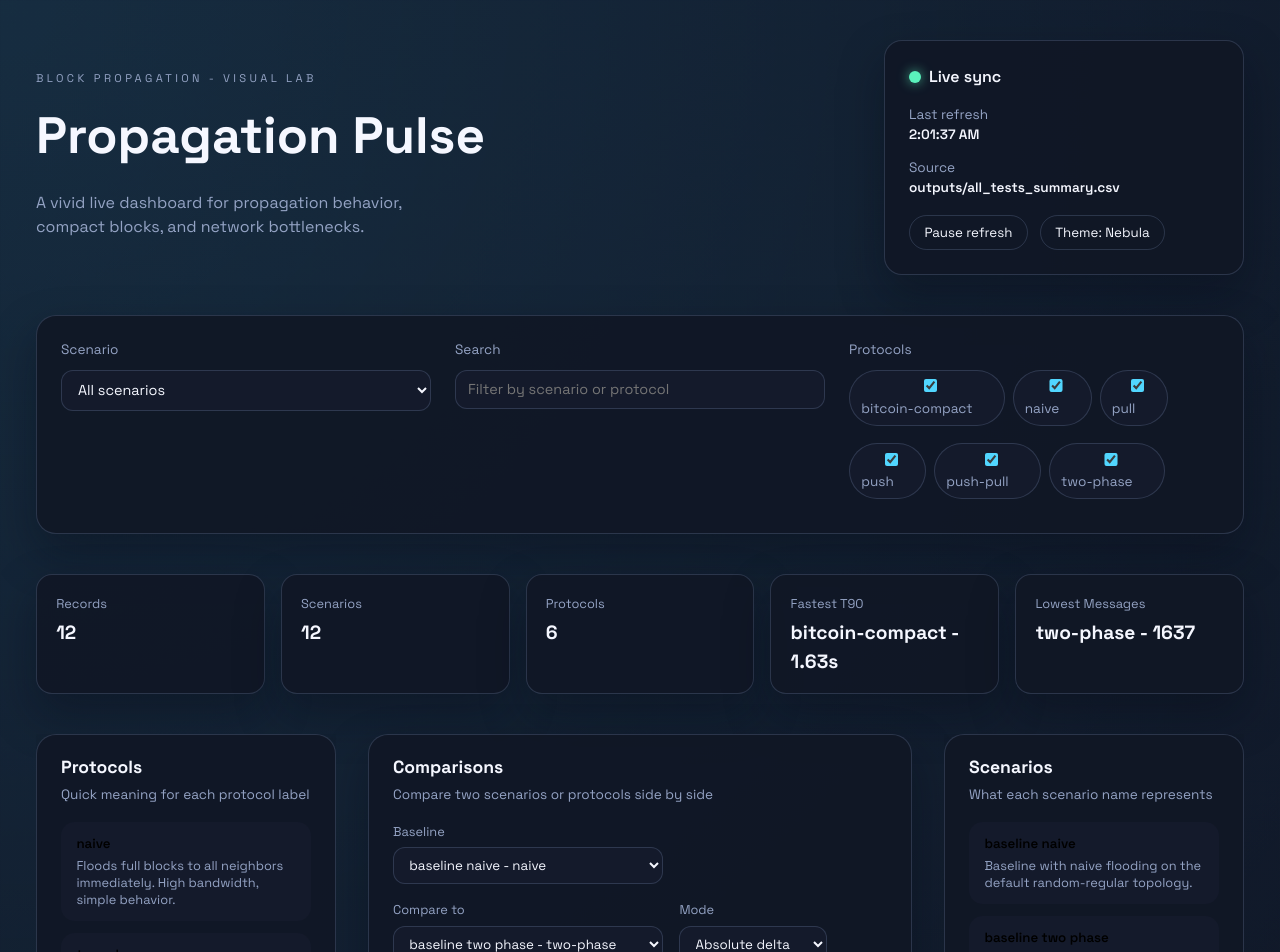
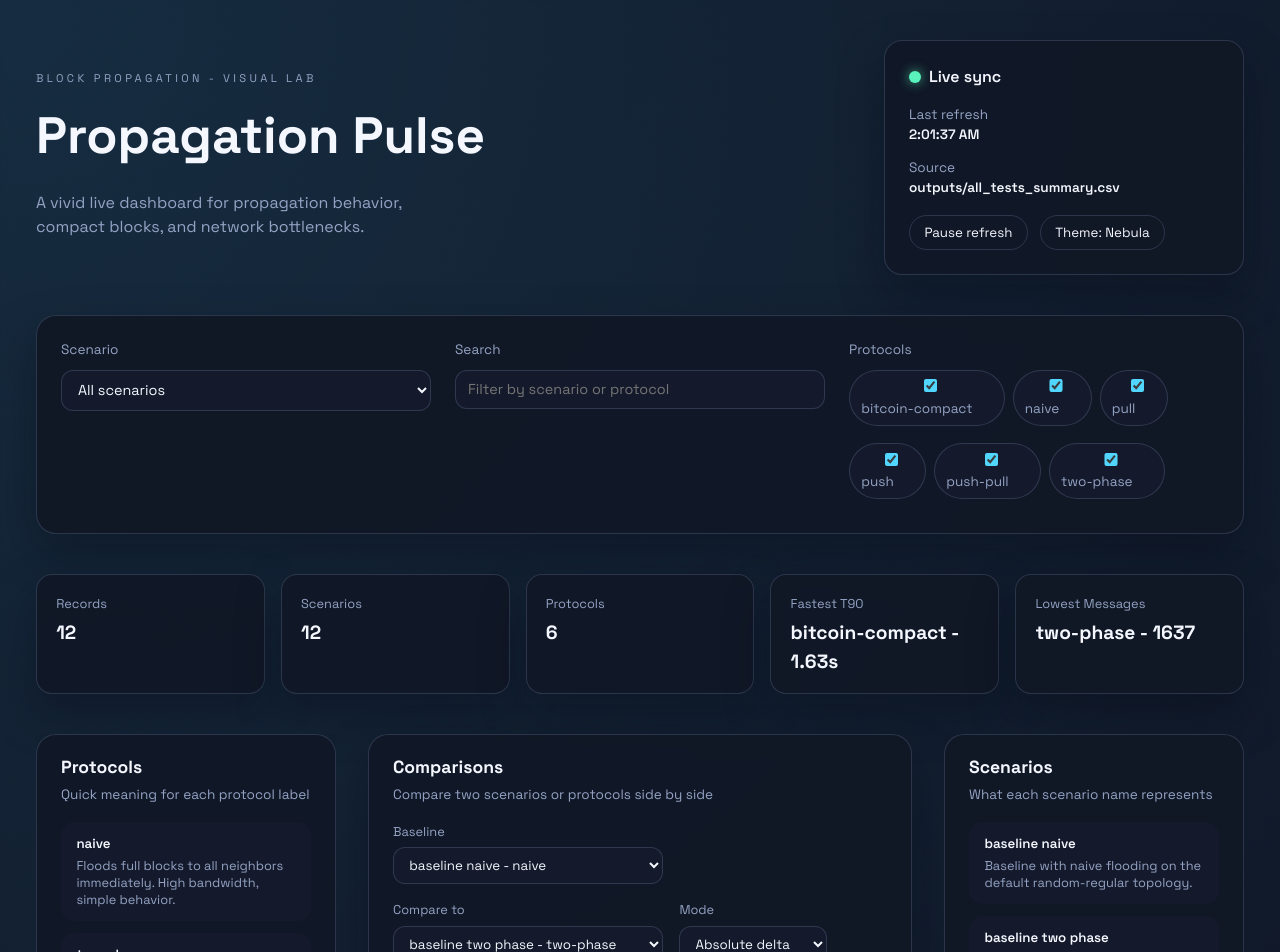
Before and after one commit to NaorTm/Block-Propagation-, a React (Vite) app in the folder dashboard-web/: page / in a window 1280 px wide. Shown: the top 952 px of the page. Built offline with nearby package versions, Linux system fonts and the light colour scheme.

Commit message:
Fix explainer text color in dark mode

```diff
--- a/dashboard-web/src/App.css
+++ b/dashboard-web/src/App.css
@@ -210,6 +210,7 @@
   padding: 0.75rem 0.9rem;
   display: grid;
   gap: 0.35rem;
+  color: var(--text);
 }
 
 .explainer-card.clickable {
```
